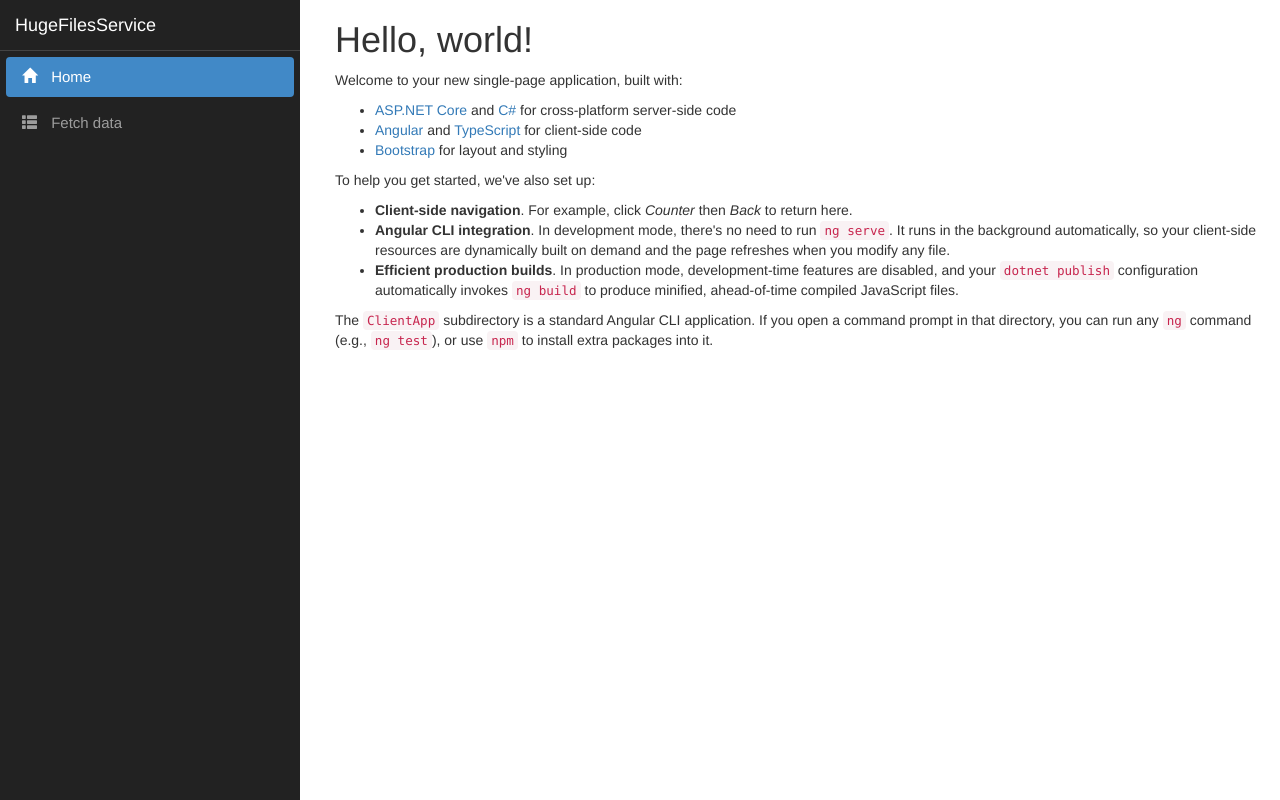
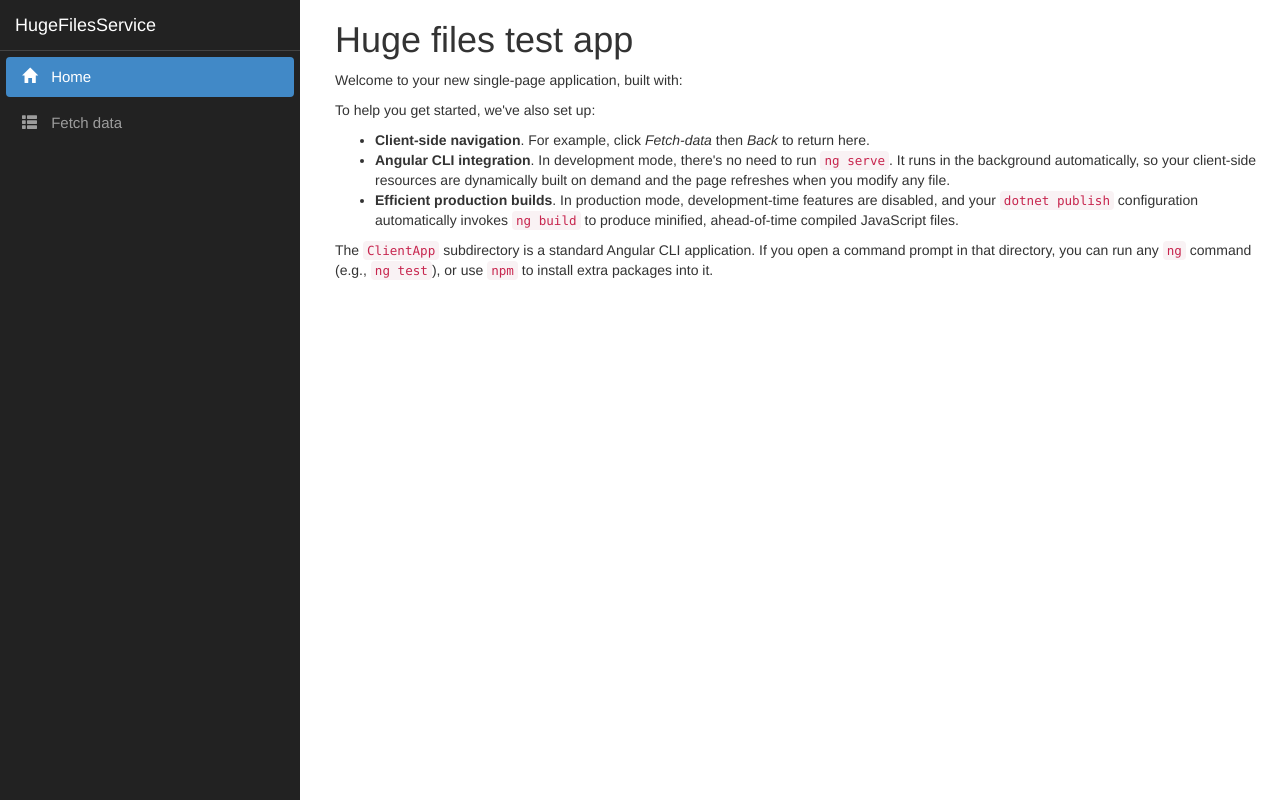
Before and after one commit to dubomire/HugeFilesService, an Angular app in the folder HugeFilesService/ClientApp/: page / in a window 1280 px wide. Built offline with nearby package versions, Linux system fonts and the light colour scheme.

Commit message:
Fixed home page

```diff
--- a/HugeFilesService/ClientApp/src/app/home/home.component.html
+++ b/HugeFilesService/ClientApp/src/app/home/home.component.html
@@ -1,13 +1,8 @@
-<h1>Hello, world!</h1>
+<h1>Huge files test app</h1>
 <p>Welcome to your new single-page application, built with:</p>
-<ul>
-  <li><a href='https://get.asp.net/'>ASP.NET Core</a> and <a href='https://msdn.microsoft.com/en-us/library/67ef8sbd.aspx'>C#</a> for cross-platform server-side code</li>
-  <li><a href='https://angular.io/'>Angular</a> and <a href='http://www.typescriptlang.org/'>TypeScript</a> for client-side code</li>
-  <li><a href='http://getbootstrap.com/'>Bootstrap</a> for layout and styling</li>
-</ul>
 <p>To help you get started, we've also set up:</p>
 <ul>
-  <li><strong>Client-side navigation</strong>. For example, click <em>Counter</em> then <em>Back</em> to return here.</li>
+  <li><strong>Client-side navigation</strong>. For example, click <em>Fetch-data</em> then <em>Back</em> to return here.</li>
   <li><strong>Angular CLI integration</strong>. In development mode, there's no need to run <code>ng serve</code>. It runs in the background automatically, so your client-side resources are dynamically built on demand and the page refreshes when you modify any file.</li>
   <li><strong>Efficient production builds</strong>. In production mode, development-time features are disabled, and your <code>dotnet publish</code> configuration automatically invokes <code>ng build</code> to produce minified, ahead-of-time compiled JavaScript files.</li>
 </ul>
```
